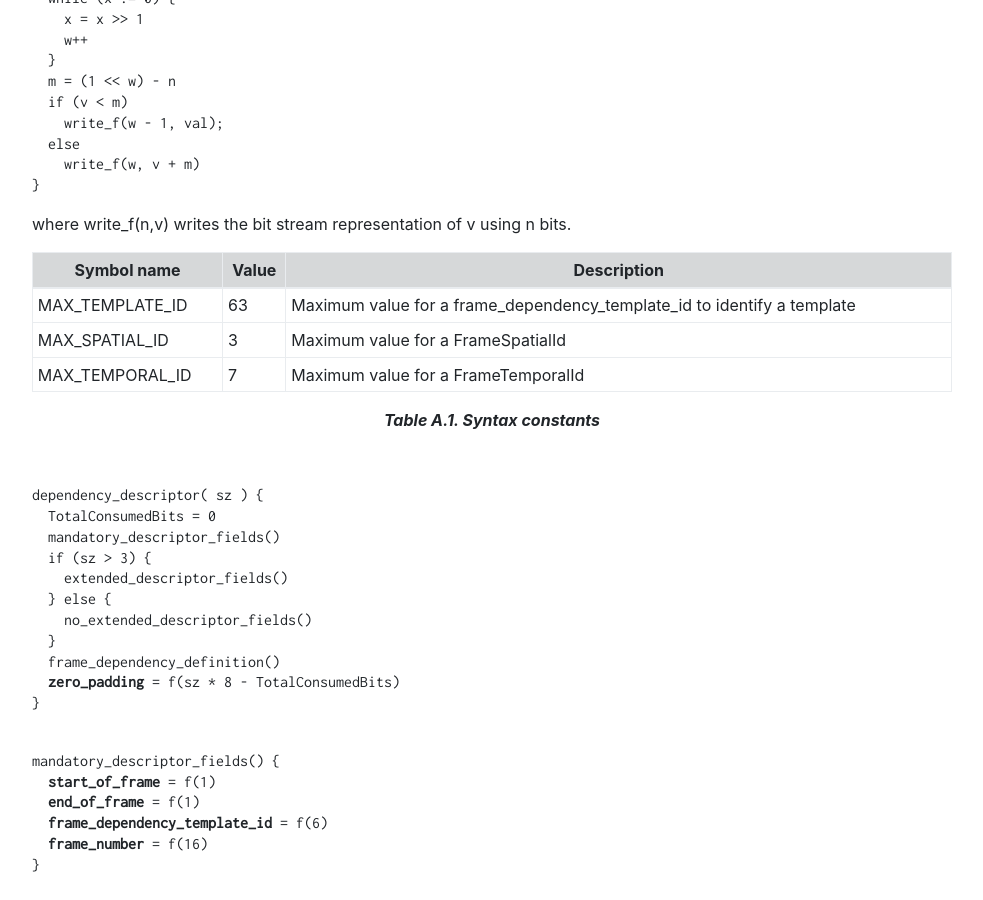
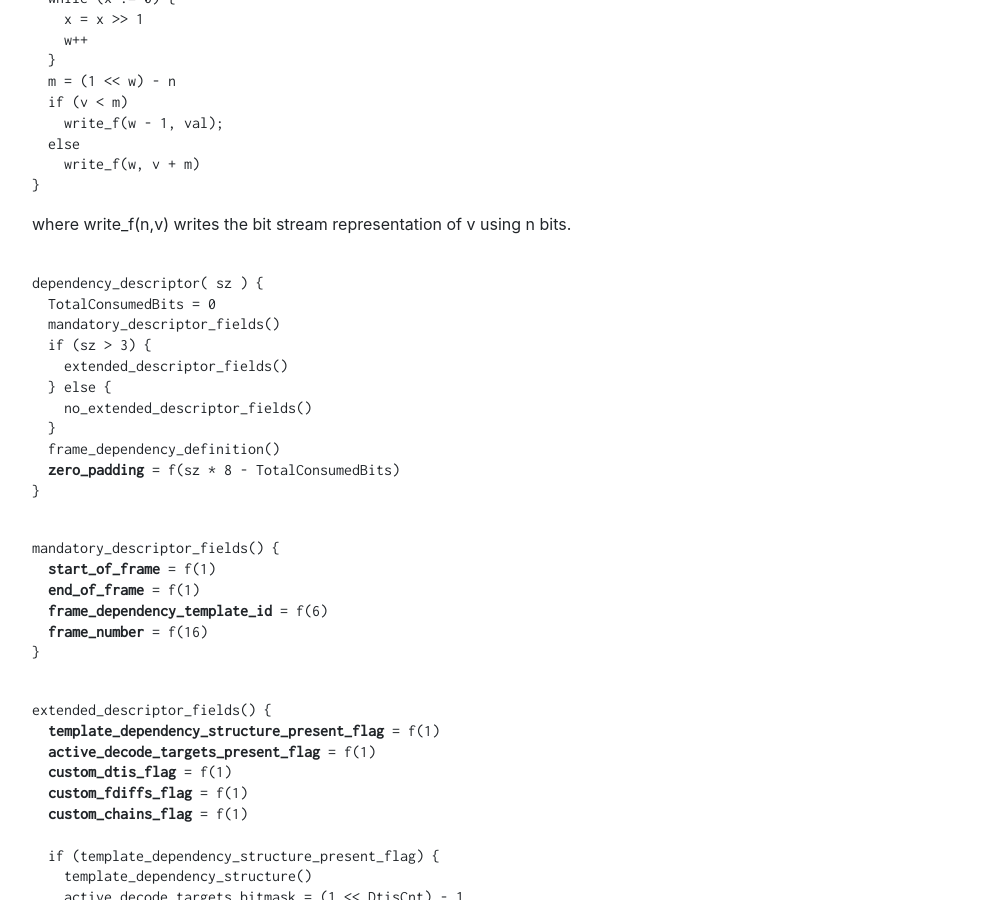
Before and after one commit to AOMediaCodec/av1-rtp-spec, a Jekyll site: the page built from index.md, in a window 1280 px wide and 900 px high, scrolled down 23064 px. Shown: the whole window, without its empty margins (53-1036 px from the left). Built offline with Jekyll 4.4.1, drawn with Linux system fonts in a browser that asks for light colours; nearby versions of some CDN libraries.

Commit message:
remove table

```diff
--- a/av1-rtp-spec.md
+++ b/av1-rtp-spec.md
@@ -820,17 +820,6 @@ write_ns(n,v) {
 
 where write_f(n,v) writes the bit stream representation of v using n bits.
 
-
-| Symbol name               | Value | Description                                         |
-| ------------------------- | ----- | --------------------------------------------------- |
-| MAX_TEMPLATE_ID           | 63    | Maximum value for a frame_dependency_template_id to identify a template
-| MAX_SPATIAL_ID            | 3     | Maximum value for a FrameSpatialId
-| MAX_TEMPORAL_ID           | 7     | Maximum value for a FrameTemporalId
-{:.table .table-sm .table-bordered }
-
-Table A.1. Syntax constants
-{: .caption }
-
 <pre><code>
 dependency_descriptor( sz ) {
   TotalConsumedBits = 0
```
